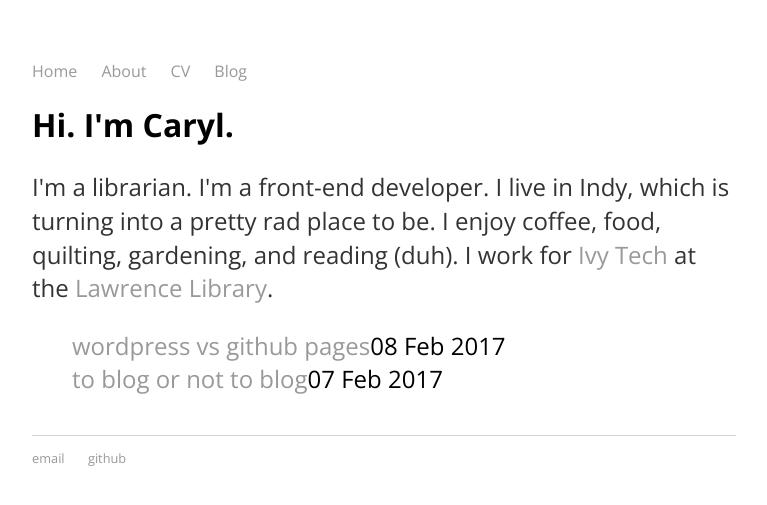
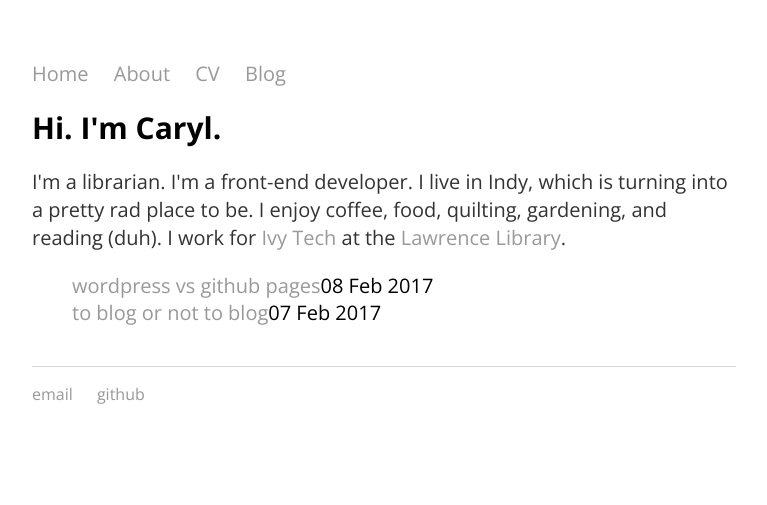
Before and after one commit to carylwyatt/carylwyatt.github.io, a Jekyll site: the page built from index.html, in a window 1280 px wide. Shown: the top 505 px of the page, without its empty margins (256-1023 px from the left). Built offline with Jekyll 4.4.1, drawn with Linux system fonts in a browser that asks for light colours.

Commit message:
Update style.css

```diff
--- a/css/style.css
+++ b/css/style.css
@@ -1,9 +1,14 @@
 @import url('https://fonts.googleapis.com/css?family=Open+Sans:300,400,400i,700');
+
+html {
+    font-size:20px;
+}
 
 body {
     margin: 60px auto;
     width: 55%;
     font-family:'Open Sans', 'Arial', sans-serif;
+    font-size:1em;
 }
 nav ul, footer ul {
     padding: 0px;
@@ -23,11 +28,10 @@ a:hover {
     text-decoration: underline;
 }
 h1 {
-    font-size: 2em;
+    font-size: 1.5em;
     font-weight:700;
 }
 p {
-    font-size: 1.5em;
     line-height: 1.4em;
     color: #333;
 }
@@ -38,7 +42,7 @@ footer {
 
 ul.posts {
     margin: 20px auto 40px;
-    font-size: 1.5em;
+    font-size: 1em;
 }
 
 ul.posts li {
@@ -46,7 +50,7 @@ ul.posts li {
 }
 
 .meta {
-    font-size: 1.25em;
+    font-size: .8em;
     color: #999;
     text-transform: lowercase;
     font-weight:300;
```
